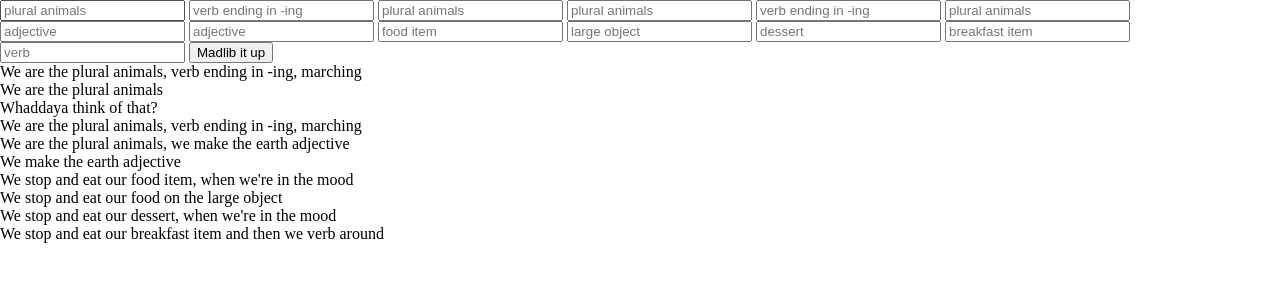
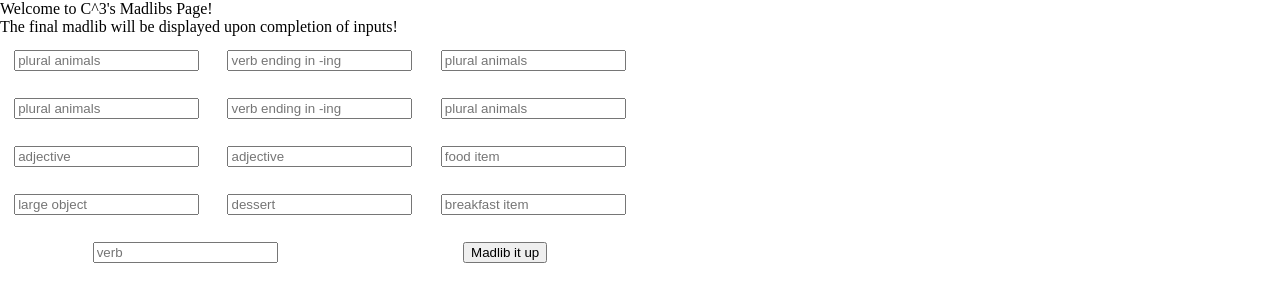
Before and after one commit to ccbass/acl-fnd-lab-05-project-madlibs, a plain HTML site: page index.html in a window 1280 px wide. Drawn offline with Linux system fonts and the light colour scheme.

Commit message:
added css and hidden class feature

```diff
--- a/app.js
+++ b/app.js
@@ -3,6 +3,7 @@
 import { sync } from './dom-utilities.js';
 
 const submitButton = document.getElementById('button-main');
+const paragraph = document.getElementById('libs-paragraph');
 
 // initialize state
 
@@ -24,7 +25,8 @@ submitButton.addEventListener('click', () => {
         const inputElement = document.getElementById(`input-${i}`);
         const spanElement = document.getElementById(`blank-${i}`);
         sync(inputElement, spanElement);
-    };
+    }
 
+    paragraph.style.display = 'flex';
     // add the hidden class to the madlib story section
 });
--- a/index.html
+++ b/index.html
@@ -17,12 +17,15 @@
 
     <main>
         <section>
-            <!-- Title area, maybe description of the game -->
+            Welcome to C^3's Madlibs Page!
         </section>
+
         <section>
-            <!-- Instructions? -->
+            The final madlib will be displayed upon completion of inputs!
         </section>
-        <section>
+
+        <section class="libs-container">
+            <section id='input-container'>
                 <!-- Inputs and submit buttons -->
                 <input id='input-1' type="text">
                 <input id='input-2' type="text">
@@ -39,10 +42,8 @@
                 <input id='input-13' type="text">
                 <button id='button-main'>Madlib it up</button>
             </section>
-        <section>
-            <!-- Side image? -->
-        </section>
-        <section>
+
+            <section id="libs-paragraph">
                 <!-- Display/hidden words/paragraph element -->
                 <p>We are the <span id='blank-1'>plural animals</span>, <span id='blank-2'>verb ending in -ing</span>, marching</p>
                 <p>We are the <span id='blank-3'>plural animals</span></p>
@@ -55,7 +56,7 @@
                 <p>We stop and eat our <span id='blank-11'>dessert</span>, when we're in the mood</p>
                 <p>We stop and eat our <span id='blank-12'>breakfast item</span> and then we <span id='blank-13'>verb</span> around</p>
             </section>
-
+        </section>
     </main>
     <script type="module" src="app.js"></script>
 </body>
--- a/styles/home.css
+++ b/styles/home.css
@@ -1 +1,24 @@
 /* add home page styles here */
+
+#libs-paragraph {
+    height: 30vh;
+    width: 50%;
+    display: none;
+    flex-direction: column;
+    justify-content: space-around;
+    align-items: center;
+}
+
+#input-container {
+    height: 30vh;
+    width: 50%;
+    display: flex;
+    flex-wrap: wrap;
+    justify-content: space-around;
+    align-items: center;
+}
+
+.libs-container {
+    display: flex;
+
+}
```
Lines whose indentation alone changed are shown as unchanged.
